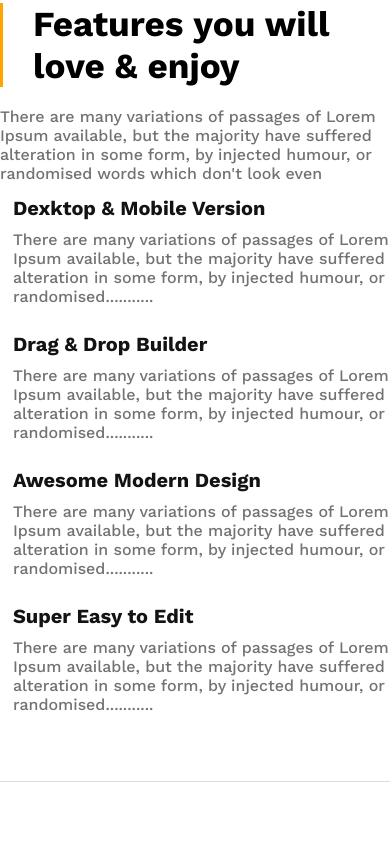
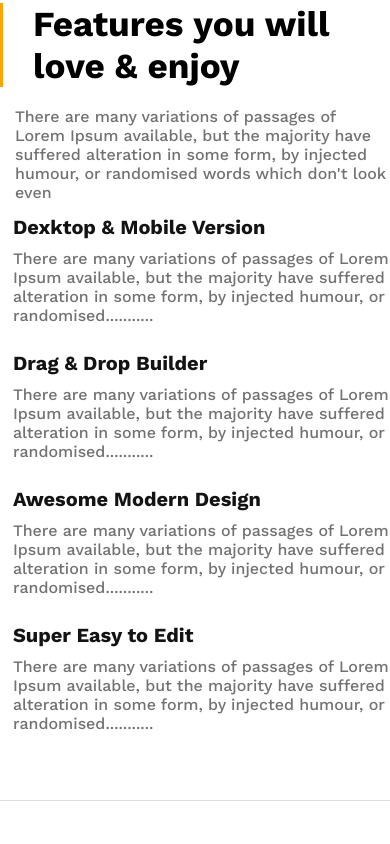
Before and after one commit to jihanstk/g3-architecture, a plain HTML site: page index.html in a window 390 px wide. Shown: the part 3425-4269 px from the top of the page. Drawn offline with nearby package versions, Linux system fonts and the light colour scheme.

Commit message:
responsive only small screen

```diff
--- a/style.css
+++ b/style.css
@@ -267,7 +267,7 @@ footer{
     .feature-list .description h1 {
         font-size: 11vw;
     }
-    /* feature-points */
+    /* feature-Love */
     .feature-love {
         display: flex;
         margin-top: 150px;
@@ -290,6 +290,10 @@ footer{
     .feature-love .point-focus h1 {
         font-size: 9vw;
 
+    }
+    .feature-love .point-focus p {
+
+        padding-left: 15px;
     }
     /* facts style  */
     .facts > p {
```
